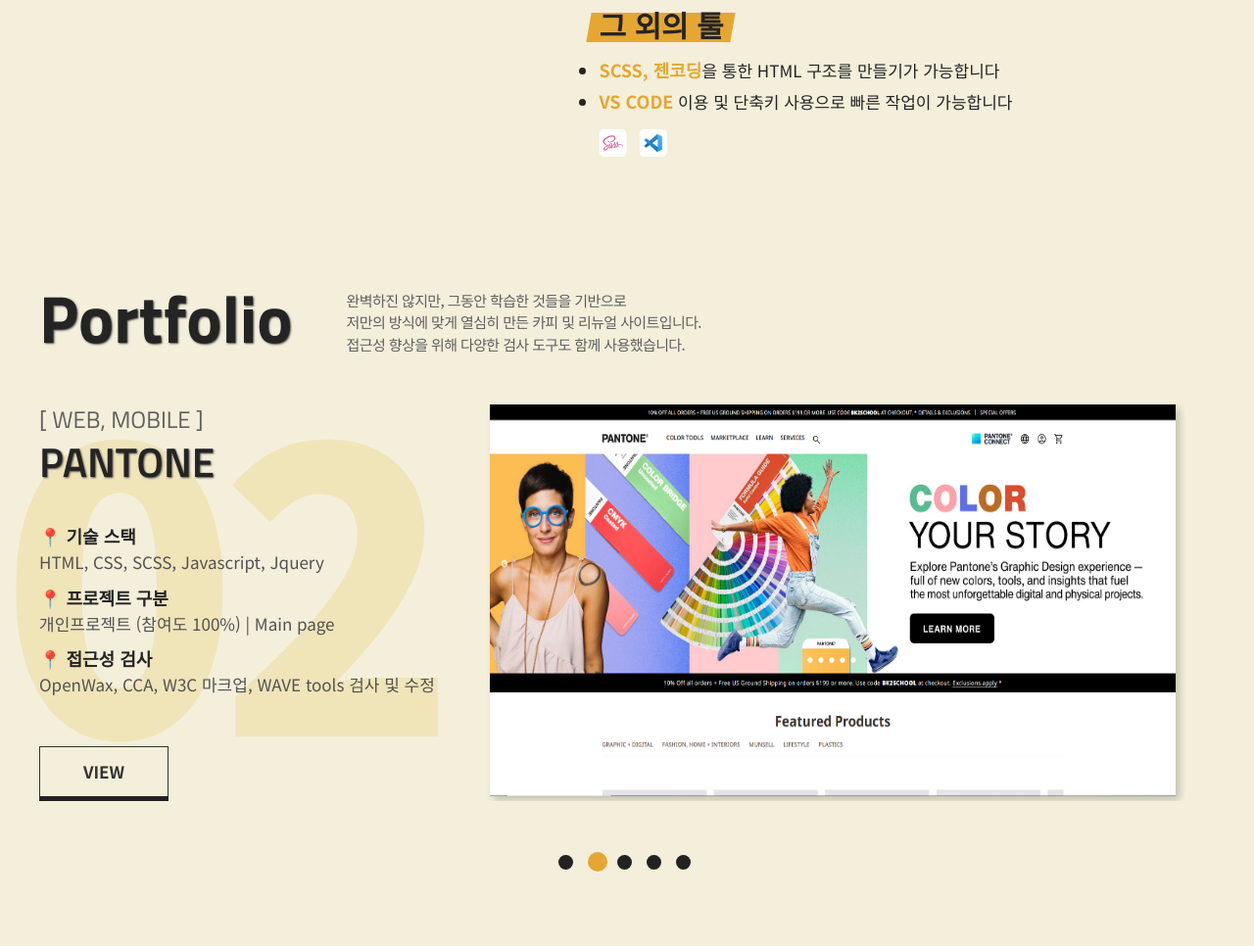
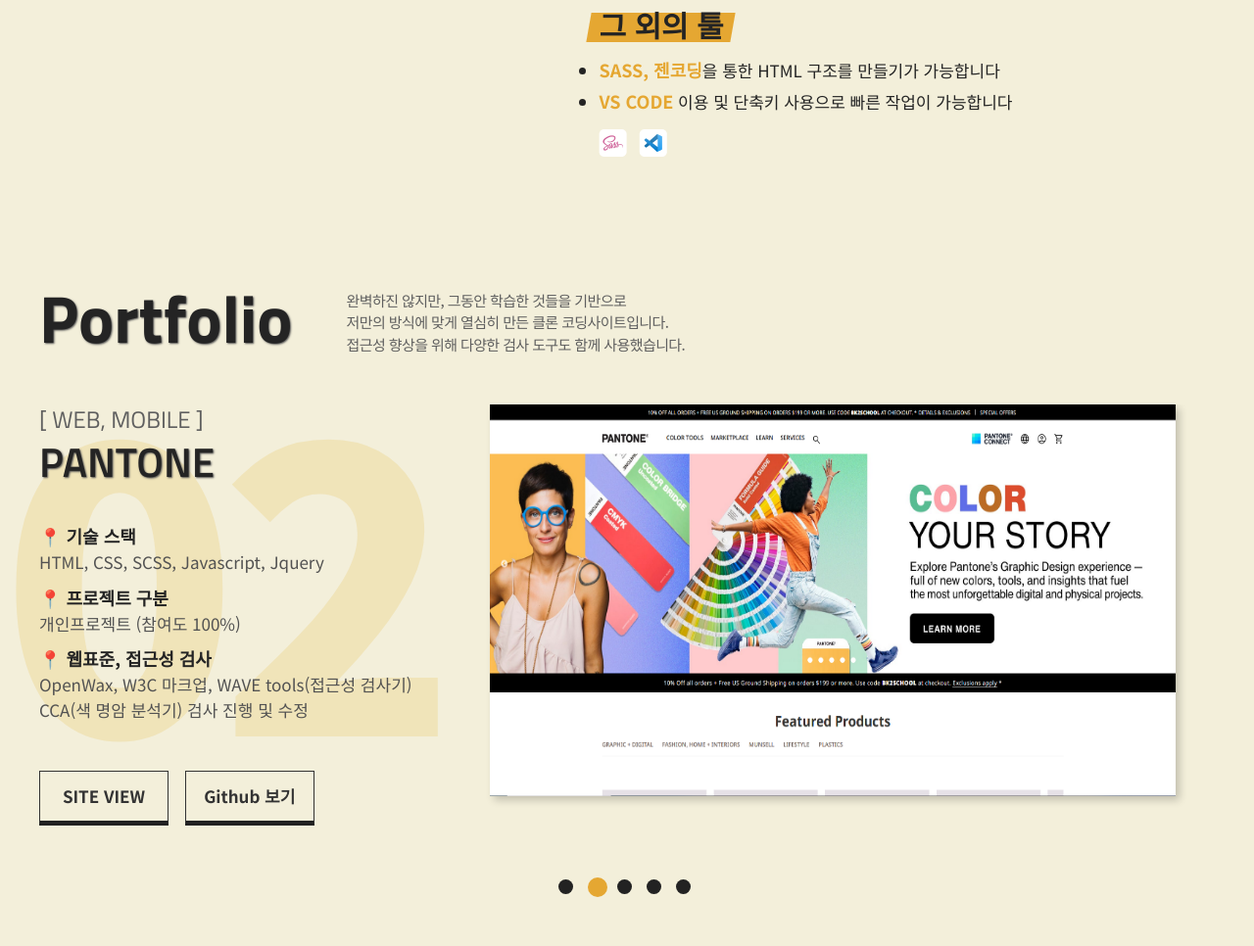
Before and after one commit to bora9410/portfolio, a plain HTML site: page index.html in a window 1280 px wide. Shown: the part 2254-3220 px from the top of the page at 98% size. Drawn offline with nearby package versions, Linux system fonts and the light colour scheme.

Commit message:
Add files via upload

```diff
--- a/css/portfolio.css
+++ b/css/portfolio.css
@@ -65,20 +65,20 @@ padding-bottom: 100px;
   color: #525252;
   padding-bottom: 10px;
 }
-#portfolio .wrap div .txt-container .txtbox-2 h5{
-  padding-top: 20px;
-  line-height: 1.8;
+#portfolio .wrap div.pf-1 .txt-container .txtbox-2 .link {
+
 }
-#portfolio .wrap div .txt-container .txtbox-2 a.more {
+#portfolio .wrap div .txt-container .txtbox-2 .link a.more {
   font-weight: 600;
   margin-top: 40px;
   border-bottom: 5px solid #222;
   transition: 0.3s all;
+  margin-right: 12px;
 }
-#portfolio .wrap div.pf-1 .txt-container .txtbox-2 a.more{
+#portfolio .wrap div.pf-1 .txt-container .txtbox-2 .link a.more{
   margin-top: 24px;
 }
-#portfolio .wrap div .txt-container .txtbox-2 a.more:hover{
+#portfolio .wrap div .txt-container .txtbox-2 .link a.more:hover{
   color: #222;
   border-bottom: 1px solid #222;
   line-height: 53px;
--- a/css/responsive.css
+++ b/css/responsive.css
@@ -73,7 +73,7 @@
     margin: 0 auto;
     display: block;
     min-height: 930px;
-    padding-bottom: 0;
+    padding-bottom: 20px;
   }
   #title .wrap img.title-img{
     width: 310px;
@@ -149,7 +149,7 @@
 
 /* ------------------- portfolio 영역 ------------------- */
   #portfolio .portfolio-title{
-    padding: 0;
+    padding-top: 30px;
     display: block;
     width: 90%;
   }
@@ -203,11 +203,7 @@
   #portfolio .wrap div .txt-container .txtbox-2 p{
     font-size: 16px;
   }
-  #portfolio .wrap div .txt-container .txtbox-2 h5{
-  padding-top: 10px;
-  font-size: 15px;
-  }
-  #portfolio .wrap div .txt-container .txtbox-2 a.more{
+  #portfolio .wrap div .txt-container .txtbox-2 .link a.more{
 
   }
   #portfolio .wrap div figure{
@@ -413,6 +409,7 @@
   }
   #portfolio .portfolio-title h2{
     font-size: 55px;
+    padding-top: 50px;
   }
   #portfolio .portfolio-title p{
     font-size: 15px;
@@ -465,7 +462,7 @@
   padding-top: 10px;
   font-size: 17px;
   }
-  #portfolio .wrap div .txt-container .txtbox-2 a.more{
+  #portfolio .wrap div .txt-container .txtbox-2 .link a.more{
 
   }
   #portfolio .wrap div figure{
--- a/index.html
+++ b/index.html
@@ -151,12 +151,12 @@
             <div class="txt-box">
                 <h2>
                     안녕하세요👋🏻 <br>
-                    저는 이 세상 모든 것에 관심이 많은 사람입니다<span>!</span>
+                    저는 이 세상 온갖 것에 관심이 많은 사람입니다<span>!</span>
                 </h2>
                 <br>
                 <br>
                 <h3>
-                    군대 안에서 사무직으로 자재 관리 업무를 한 것을 시작으로<br>
+                    군대 내 자재 관리 사무업무를 한 것을 시작으로<br>
                     다양한 상품을 보는 것, <span class="point">다양한 사람들과 소통하는 것이 좋아</span> MD로 머무르기도 했습니다.
                     <br>
                     <br>
@@ -166,7 +166,7 @@
                     <br>
                     <br>
                     제 20대를 꽉 채운 경험들을 기반으로 <span class="point">스스로가 어떤 사람인지를 파악</span>하게 되었으니,
-                    이젠 퍼블리싱과 접근성 분야에서 더욱 단단하고 다양하게 기승전결을 쓰려고 합니다.
+                    이젠 퍼블리싱과 접근성 분야에서 더욱 단단하고 다채롭게 기승전결을 쓰려고 합니다.
                     <span class="point">요행을 바라지 않는 사람이 되겠습니다.</span>
                 </h3>
             </div>
@@ -217,11 +217,11 @@
                     <div class="tool">
                         <h3>그 외의 툴</h3>
                         <ul>
-                            <li><span class="point">SCSS, 젠코딩</span>을 통한 HTML 구조를 만들기가 가능합니다</li>
+                            <li><span class="point">SASS, 젠코딩</span>을 통한 HTML 구조를 만들기가 가능합니다</li>
                             <li><span class="point">VS CODE</span> 이용 및 단축키 사용으로 빠른 작업이 가능합니다</li>
                         </ul>
                         <div class="imgbox">
-                            <img src="img/icon_sass.png" alt="scss">
+                            <img src="img/icon_sass.png" alt="sass">
                             <img src="img/icon_vscode.png" alt="vs code">
                         </div>
                     </div>
@@ -231,7 +231,7 @@
         <section id="portfolio">
             <div data-aos="fade-right" data-aos-offset="300" data-aos-duration="1500" data-aos-easing="ease-in-sine" class="portfolio-title">
                 <h2>Portfolio</h2>
-                <p>완벽하진 않지만, 그동안 학습한 것들을 기반으로 <br> 저만의 방식에 맞게 열심히 만든 카피 및 리뉴얼 사이트입니다.<br> 접근성 향상을 위해 다양한 검사 도구도 함께 사용했습니다.</p>
+                <p>완벽하진 않지만, 그동안 학습한 것들을 기반으로 <br> 저만의 방식에 맞게 열심히 만든 클론 코딩사이트입니다.<br> 접근성 향상을 위해 다양한 검사 도구도 함께 사용했습니다.</p>
             </div>
             <div data-aos="fade-up" data-aos-duration="3000" class="wrap padding50 main_slick">
                 <div class="pf-1 flex">
@@ -244,9 +244,12 @@
                             <p>HTML, CSS, SCSS, Javascript, Jquery</p>
                             <h4>📍 프로젝트 구분</h4>
                             <p>개인프로젝트 (참여도 100%)</p>
-                            <h4>📍 접근성 검사</h4>
-                            <p>OpenWax, CCA, W3C 마크업, WAVE tools 검사 및 수정</p>
-                            <a target="_blank" class="more" href="https://bora9410.github.io/pf3/"><span class="blind">새 창</span>VIEW</a>
+                            <h4>📍 웹표준, 접근성 검사</h4>
+                            <p>OpenWax, W3C 마크업, WAVE tools(접근성 검사기) <br> CCA(색 명암 분석기) 검사 진행 및 수정</p>
+                            <div class="link">
+                                <a target="_blank" class="more" href="https://bora9410.github.io/kai/"><span class="blind">새 창</span>SITE VIEW</a>
+                                <a target="_blank" class="more" href="https://github.com/bora9410/kai"><span class="blind">새 창</span>Github 보기</a>
+                            </div>
                         </div>
                     </div>
                     <figure>
@@ -264,10 +267,13 @@
                             <h4>📍 기술 스택</h4>
                             <p>HTML, CSS, SCSS, Javascript, Jquery</p>
                             <h4>📍 프로젝트 구분</h4>
-                            <p>개인프로젝트 (참여도 100%) | Main page</p>
-                            <h4>📍 접근성 검사</h4>
-                            <p>OpenWax, CCA, W3C 마크업, WAVE tools 검사 및 수정</p>
-                            <a target="_blank" class="more" href="https://bora9410.github.io/pf5/"><span class="blind">새 창</span>VIEW</a>
+                            <p>개인프로젝트 (참여도 100%)</p>
+                            <h4>📍 웹표준, 접근성 검사</h4>
+                            <p>OpenWax, W3C 마크업, WAVE tools(접근성 검사기) <br> CCA(색 명암 분석기) 검사 진행 및 수정</p>
+                            <div class="link">
+                                <a target="_blank" class="more" href="https://bora9410.github.io/pantone/"><span class="blind">새 창</span>SITE VIEW</a>
+                                <a target="_blank" class="more" href="https://github.com/bora9410/pantone"><span class="blind">새 창</span>Github 보기</a>
+                            </div>
                         </div>
                     </div>
                     <figure>
@@ -285,10 +291,13 @@
                             <h4>📍 기술 스택</h4>
                             <p>HTML, CSS, SCSS, Javascript, Jquery</p>
                             <h4>📍 프로젝트 구분</h4>
-                            <p>개인프로젝트 (참여도 100%) | Main+Sub page</p>
-                            <h4>📍 접근성 검사</h4>
-                            <p>OpenWax, W3C 마크업, WAVE tools 검사 및 수정</p>
-                            <a target="_blank" class="more" href="https://bora9410.github.io/pf8/"><span class="blind">새 창</span>VIEW</a>
+                            <p>개인프로젝트 (참여도 100%)</p>
+                            <h4>📍 웹표준, 접근성 검사</h4>
+                            <p>OpenWax, W3C 마크업, WAVE tools(접근성 검사기) <br> 검사 진행 및 수정</p>
+                            <div class="link">
+                                <a target="_blank" class="more" href="https://bora9410.github.io/speak/"><span class="blind">새 창</span>SITE VIEW</a>
+                                <a target="_blank" class="more" href="https://github.com/bora9410/speak"><span class="blind">새 창</span>Github 보기</a>
+                            </div>
                         </div>
                     </div>
                     <figure>
@@ -306,10 +315,13 @@
                             <h4>📍 기술 스택</h4>
                             <p>HTML, CSS, SCSS, Javascript, Jquery</p>
                             <h4>📍 프로젝트 구분</h4>
-                            <p>개인프로젝트 (참여도 100%) | Main page</p>
-                            <h4>📍 접근성 검사</h4>
-                            <p>OpenWax, CCA, W3C 마크업, WAVE tools 검사 및 수정</p>
-                            <a target="_blank" class="more" href="https://bora9410.github.io/pf6/"><span class="blind">새 창</span>VIEW</a>
+                            <p>개인프로젝트 (참여도 100%)</p>
+                            <h4>📍 웹표준, 접근성 검사</h4>
+                            <p>OpenWax, W3C 마크업, WAVE tools(접근성 검사기) <br> CCA(색 명암 분석기) 검사 진행 및 수정</p>
+                            <div class="link">
+                                <a target="_blank" class="more" href="https://bora9410.github.io/cgv/"><span class="blind">새 창</span>SITE VIEW</a>
+                                <a target="_blank" class="more" href="https://github.com/bora9410/cgv"><span class="blind">새 창</span>Github 보기</a>
+                            </div>
                         </div>
                     </div>
                     <figure>
@@ -327,10 +339,13 @@
                             <h4>📍 기술 스택</h4>
                             <p>HTML, CSS, SCSS, Javascript, Jquery</p>
                             <h4>📍 프로젝트 구분</h4>
-                            <p>개인프로젝트 (참여도 100%) | Main page</p>
+                            <p>개인프로젝트 (참여도 100%)</p>
                             <h4>📍 접근성 검사</h4>
-                            <p>OpenWax, W3C 마크업, WAVE tools 검사 및 수정</p>
-                            <a target="_blank" class="more" href="https://bora9410.github.io/pf10/"><span class="blind">새 창</span>VIEW</a>
+                            <p>OpenWax, W3C 마크업, WAVE tools(접근성 검사기) <br> 검사 진행 및 수정</p>
+                            <div class="link">
+                                <a target="_blank" class="more" href="https://bora9410.github.io/prospecs/"><span class="blind">새 창</span>SITE VIEW</a>
+                                <a target="_blank" class="more" href="https://github.com/bora9410/prospecs"><span class="blind">새 창</span>Github 보기</a>
+                            </div>
                         </div>
                     </div>
                     <figure>
@@ -354,8 +369,8 @@
                         진행할 수 있으며, 끈기있게 마무리 해낼 수 있습니다.
                         <br>
                         <br>
-                        제가 가진 이 장점들을 귀사에서 좋은 쪽으로<br>
-                        잘 쓰여져 <span class="point">함께 발전해가고 싶습니다.</span>
+                        제가 가진 이 장점들을 좋은 쪽으로 잘 쓰여져 <br>
+                        <span class="point">함께 발전해가고 싶습니다.</span>
                         <br>
                         <br>
                         제 포트폴리오를 봐주셔서 감사합니다!
```
